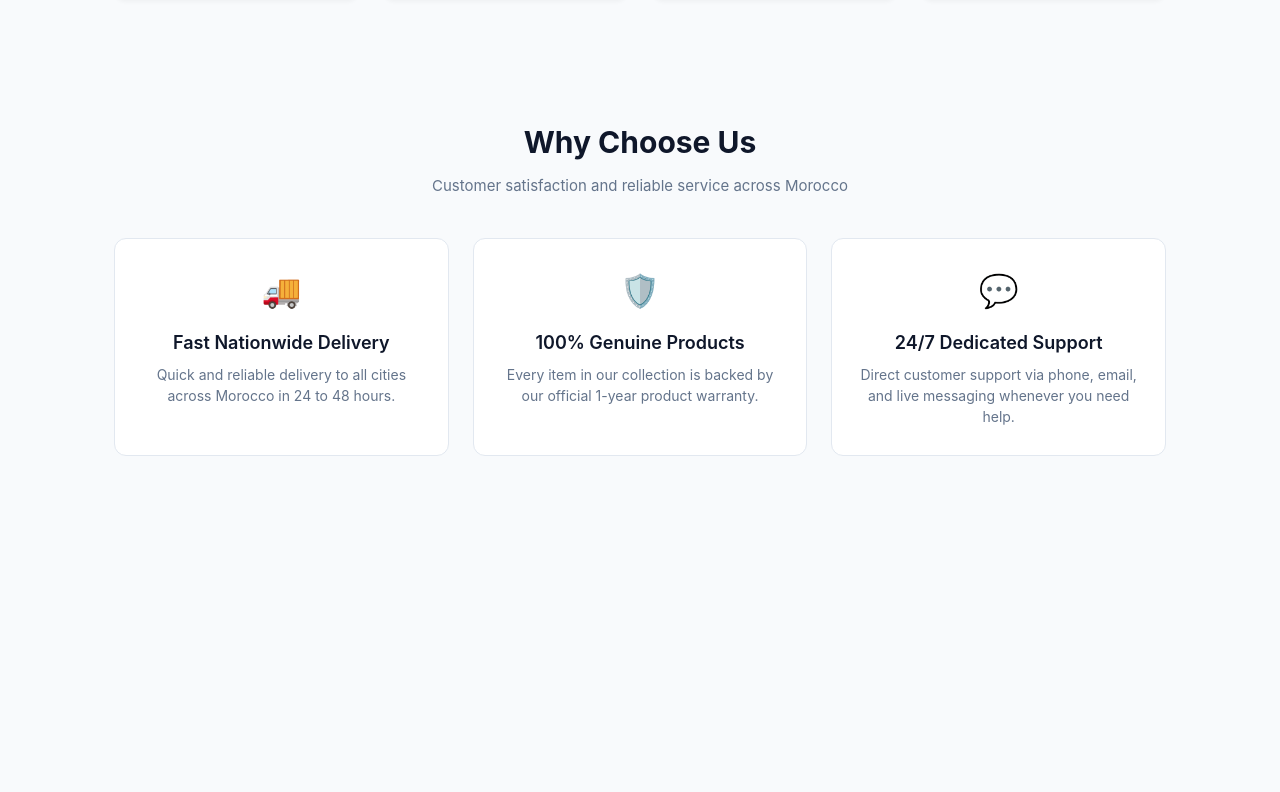
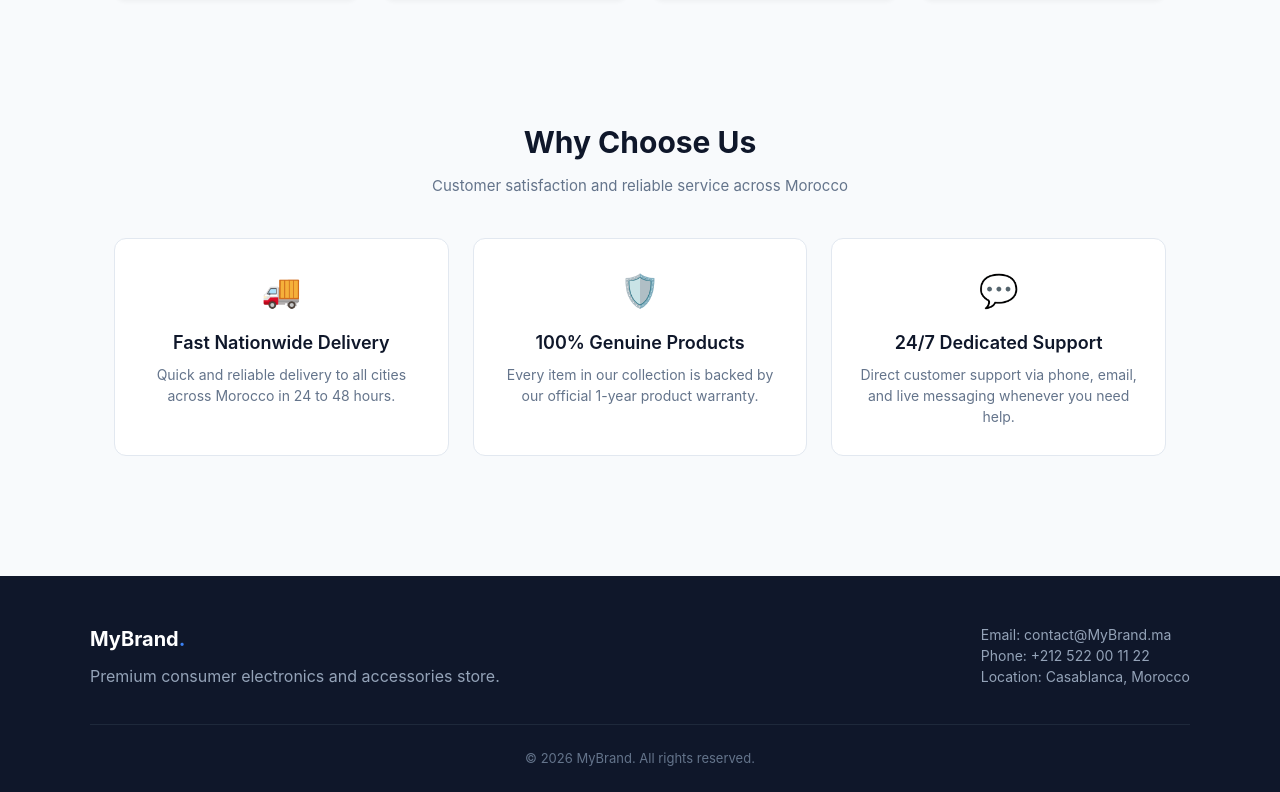
Before and after one commit to ahmed200-em/e-commmerce-page-react, a React (Vite) app: page / in a window 1280 px wide. Shown: the part 1034-1826 px from the top of the page. Before the commit the page ends 1550 px from the top, so only its background shows below. Built offline with nearby package versions, Linux system fonts and the light colour scheme.

Commit message:
added footer component with styling and props in Home page

```diff
--- /dev/null
+++ b/src/layouts/Footer.css
@@ -0,0 +1,41 @@
+  .footer-container {
+    background-color: #0f172a;
+    color: #94a3b8;
+    margin-top: 60px;
+    padding: 48px 24px 24px;
+  }
+
+  .footer-content {
+    max-width: 1100px;
+    margin: 0 auto;
+    display: flex;
+    justify-content: space-between;
+    align-items: flex-start;
+    padding-bottom: 36px;
+    border-bottom: 1px solid #1e293b;
+    gap: 32px;
+  }
+
+  .footer-logo {
+    color: #ffffff;
+    font-size: 20px;
+    font-weight: 700;
+    margin-bottom: 10px;
+  }
+
+  .footer-logo span {
+    color: #3b82f6;
+  }
+
+  .footer-info p {
+    font-size: 14px;
+    color: #94a3b8;
+  }
+
+  .footer-bottom {
+    max-width: 1100px;
+    margin: 24px auto 0;
+    text-align: center;
+    font-size: 13px;
+    color: #64748b;
+  }
--- a/src/layouts/Footer.jsx
+++ b/src/layouts/Footer.jsx
@@ -0,0 +1,27 @@
+import React from "react";
+import "./Footer.css";
+
+function Footer(props) {
+  return (
+    <footer id="contact" className="footer-container">
+      <div className="footer-content">
+        <div>
+          <div className="footer-logo">
+            {props.brandName}<span>.</span>
+          </div>
+          <p>{props.description}</p>
+        </div>
+        <div className="footer-info">
+          <p>Email: {props.email}</p>
+          <p>Phone: {props.phone}</p>
+          <p>Location: {props.location}</p>
+        </div>
+      </div>
+      <div className="footer-bottom">
+        <p>&copy; {props.year} {props.brandName}. All rights reserved.</p>
+      </div>
+    </footer>
+  );
+}
+
+export default Footer;
--- a/src/pages/Home/Home.jsx
+++ b/src/pages/Home/Home.jsx
@@ -4,6 +4,7 @@ import Navbar from "../../layouts/Header.jsx";
 import heroImage from "../../assets/img/hero-2.jpg";
 import ProductCard from "./components/Products.jsx";
 import FeatureCard from "./components/Features.jsx";
+import Footer from "../../layouts/Footer.jsx";
 import "./Home.css";
 
 function Home(props) {
@@ -77,6 +78,14 @@ function Home(props) {
                     </div>
                 </section>
             </main>
+            <Footer
+                brandName="MyBrand"
+                description="Premium consumer electronics and accessories store."
+                email="contact@MyBrand.ma"
+                phone="+212 522 00 11 22"
+                location="Casablanca, Morocco"
+                year={2026}
+            />
         </>
     );
 }
```
